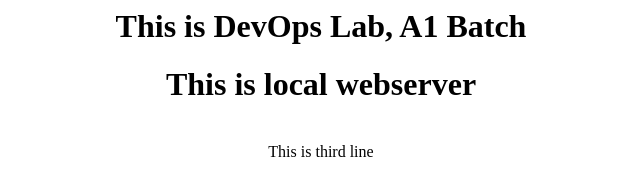
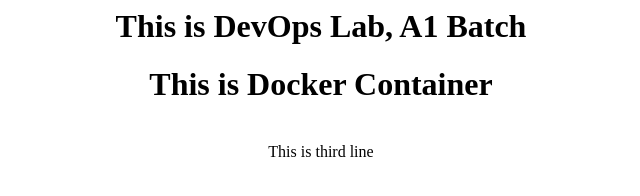
Before and after one commit to sveridevops/ra1website, a plain HTML site: page index.html in a window 1280 px wide. Shown: the whole page, without its empty margins (319-959 px from the left). Drawn offline with Linux system fonts and the light colour scheme.

Commit message:
dockerfile created

```diff
--- a/index.html
+++ b/index.html
@@ -1,2 +1,2 @@
 <center><h1>This is DevOps Lab, A1 Batch</h1></center>
-<center><h1>This is local webserver</h1><br/>This is third line </center>
+<center><h1>This is Docker Container</h1><br/>This is third line </center>
```
Also changed, not shown: 1 other file.
